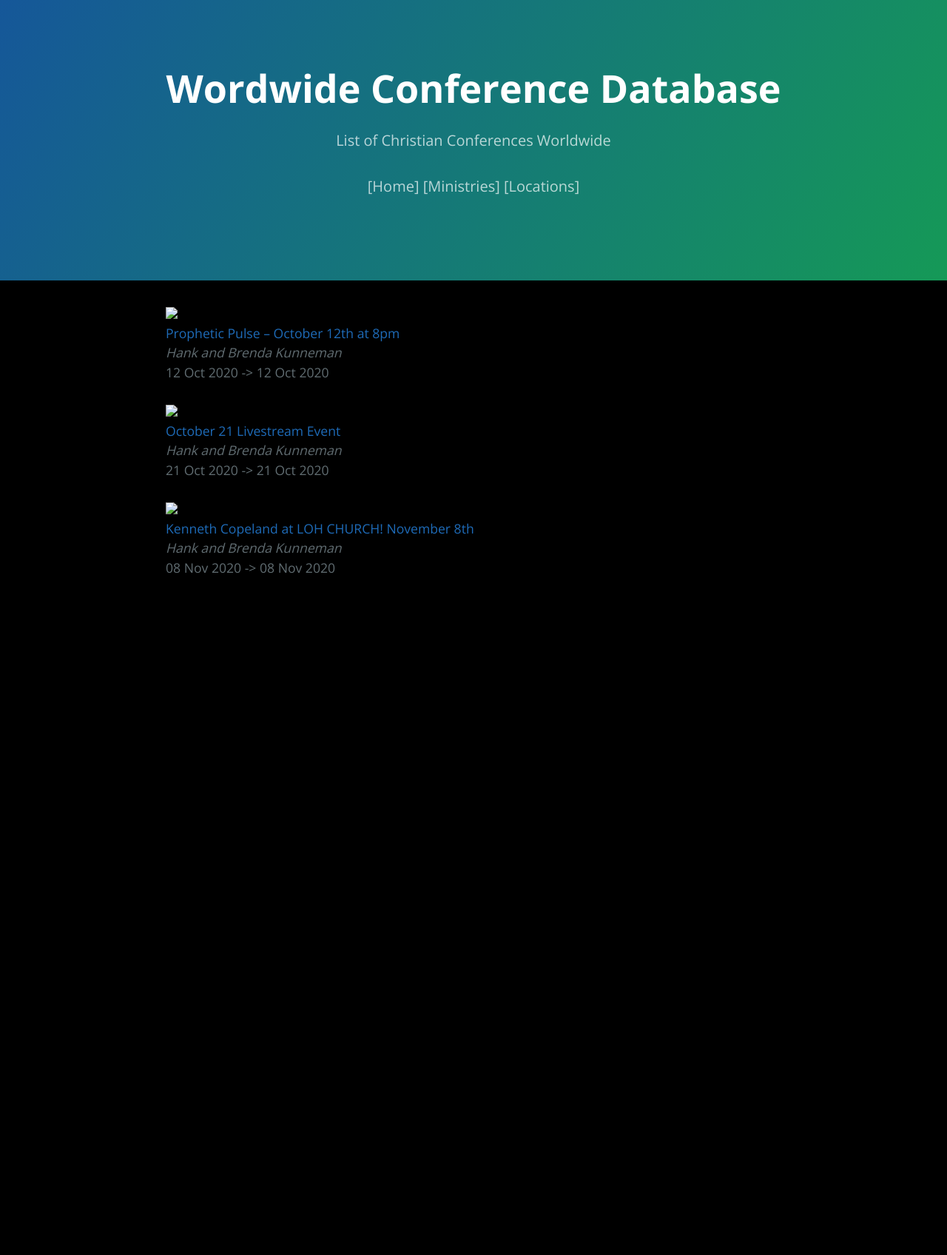
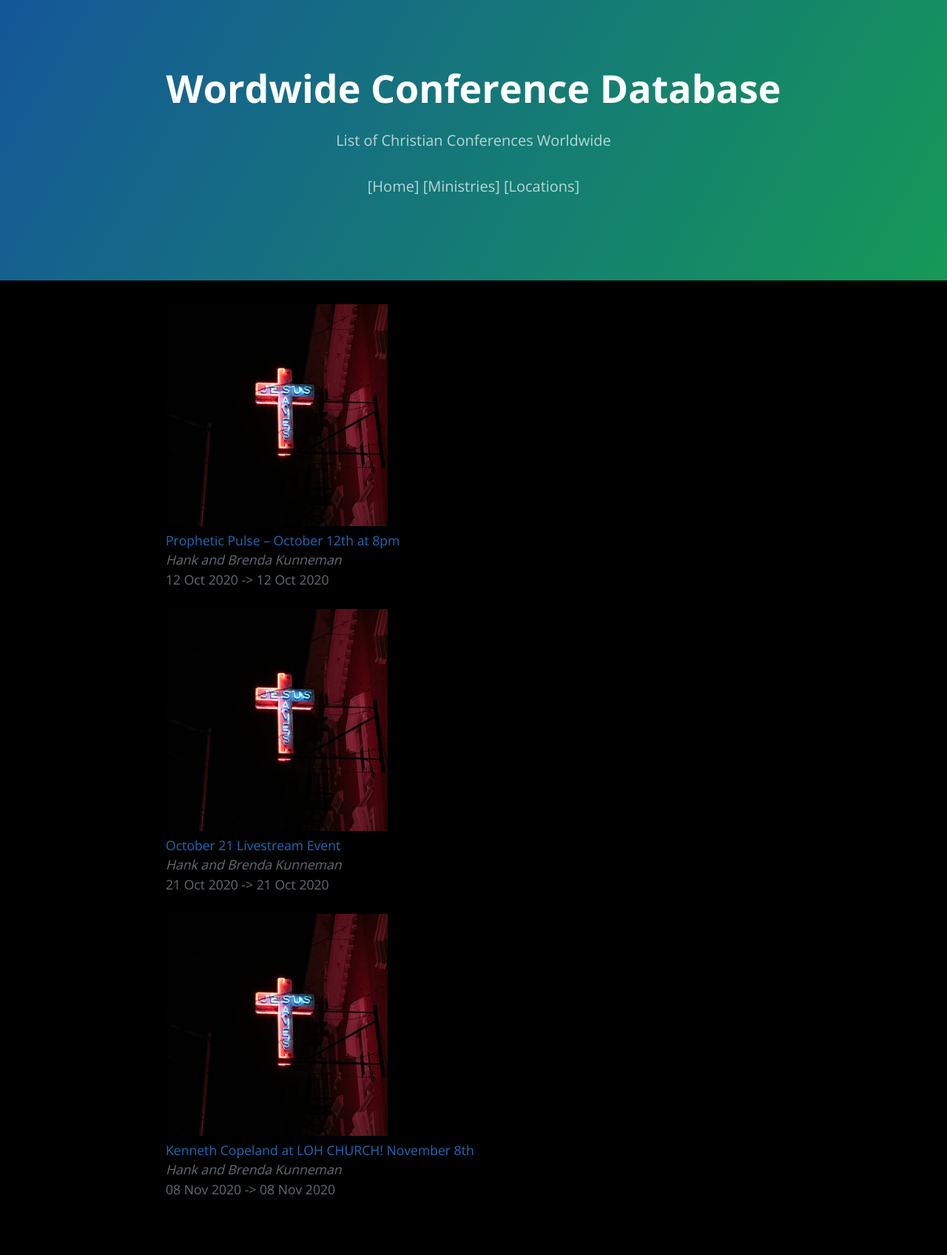
Before and after one commit to usoppu/prophetic-events, a Jekyll site: the page built from ministries/Hank and Brenda Kunneman.md, in a window 1280 px wide. Shown: the whole page at 74% size. Built offline with Jekyll 4.4.1, drawn with Linux system fonts in a browser that asks for light colours; before the commit the page ends 900 px from its top, so only the background shows below that.

Commit message:
auto_generated

```diff
--- a/ministries/Hank and Brenda Kunneman.md
+++ b/ministries/Hank and Brenda Kunneman.md
@@ -2,7 +2,7 @@
 layout: default
 ---
 
-<a target='_blank' href='https://hankandbrenda.org/event/prophetic-pulse-october-12th-at-8pm/'><img style='width:300px;height:auto;' src='prophetic-events/assets/img/jesus-saves-cropped-opt.jpg'></a><br><a target='_blank' href='https://hankandbrenda.org/event/prophetic-pulse-october-12th-at-8pm/'>
-		Prophetic Pulse – October 12th at 8pm	</a><br><i>Hank and Brenda Kunneman</i><br>12 Oct 2020 -> 12 Oct 2020<br><br><a target='_blank' href='https://hankandbrenda.org/event/october-21-livestream-event/'><img style='width:300px;height:auto;' src='prophetic-events/assets/img/jesus-saves-cropped-opt.jpg'></a><br><a target='_blank' href='https://hankandbrenda.org/event/october-21-livestream-event/'>
-		October 21 Livestream Event	</a><br><i>Hank and Brenda Kunneman</i><br>21 Oct 2020 -> 21 Oct 2020<br><br><a target='_blank' href='https://hankandbrenda.org/event/kenneth-copeland-at-loh-church-november-8th/'><img style='width:300px;height:auto;' src='prophetic-events/assets/img/jesus-saves-cropped-opt.jpg'></a><br><a target='_blank' href='https://hankandbrenda.org/event/kenneth-copeland-at-loh-church-november-8th/'>
+<a target='_blank' href='https://hankandbrenda.org/event/prophetic-pulse-october-12th-at-8pm/'><img style='width:300px;height:auto;' src='/prophetic-events/assets/img/jesus-saves-cropped-opt.jpg'></a><br><a target='_blank' href='https://hankandbrenda.org/event/prophetic-pulse-october-12th-at-8pm/'>
+		Prophetic Pulse – October 12th at 8pm	</a><br><i>Hank and Brenda Kunneman</i><br>12 Oct 2020 -> 12 Oct 2020<br><br><a target='_blank' href='https://hankandbrenda.org/event/october-21-livestream-event/'><img style='width:300px;height:auto;' src='/prophetic-events/assets/img/jesus-saves-cropped-opt.jpg'></a><br><a target='_blank' href='https://hankandbrenda.org/event/october-21-livestream-event/'>
+		October 21 Livestream Event	</a><br><i>Hank and Brenda Kunneman</i><br>21 Oct 2020 -> 21 Oct 2020<br><br><a target='_blank' href='https://hankandbrenda.org/event/kenneth-copeland-at-loh-church-november-8th/'><img style='width:300px;height:auto;' src='/prophetic-events/assets/img/jesus-saves-cropped-opt.jpg'></a><br><a target='_blank' href='https://hankandbrenda.org/event/kenneth-copeland-at-loh-church-november-8th/'>
 		Kenneth Copeland at LOH CHURCH! November 8th	</a><br><i>Hank and Brenda Kunneman</i><br>08 Nov 2020 -> 08 Nov 2020<br><br>
```
Also changed, not shown: index.md (+3 -3 lines).
